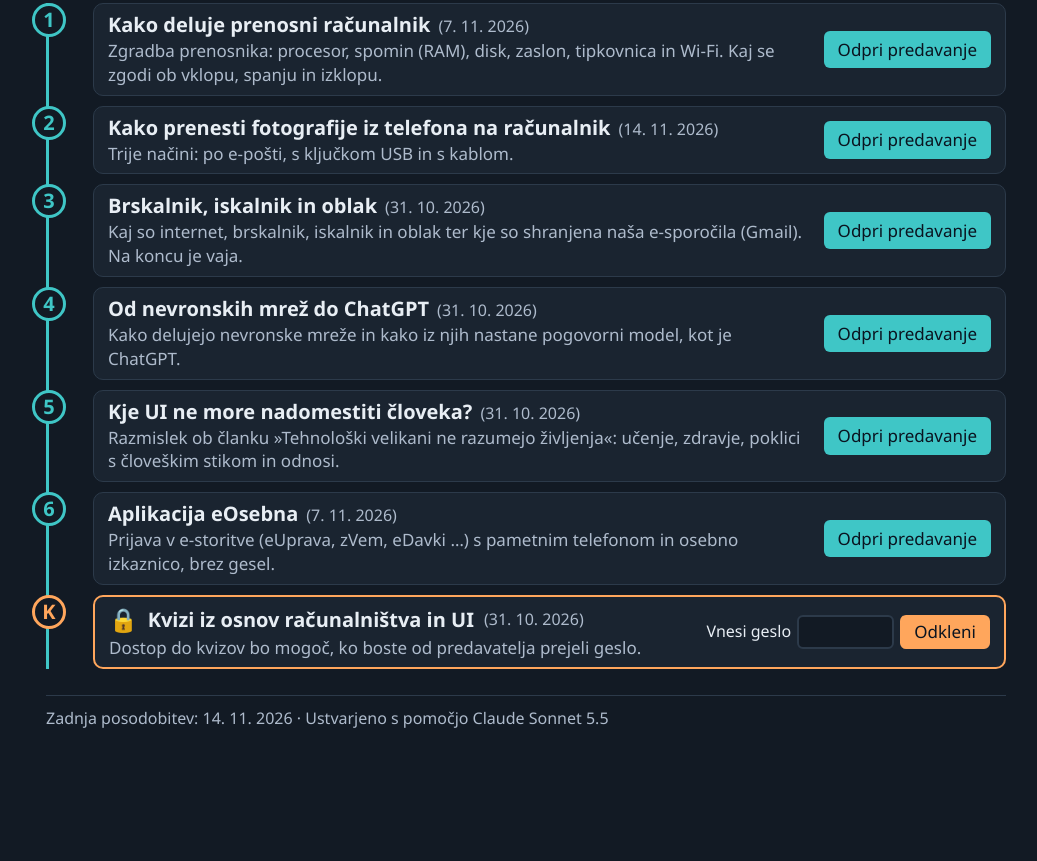
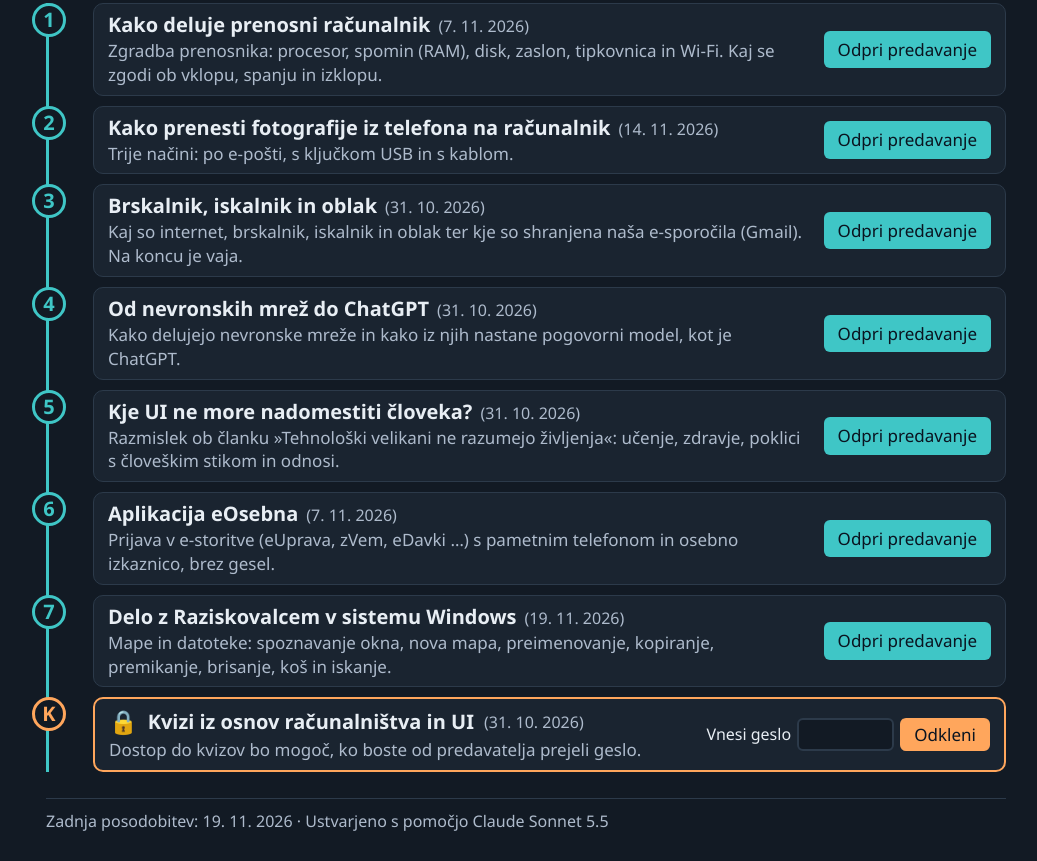
Before and after one commit to MarioDCA/DCA_2026, a plain HTML site: page index.html in a window 1280 px wide. Shown: the part 297-1158 px from the top of the page, without its empty margins (114-1151 px from the left). Before the commit the page ends 1055 px from the top, so only its background shows below. Drawn offline with Linux system fonts and the light colour scheme.

Commit message:
spremenjen index

```diff
--- a/index.html
+++ b/index.html
@@ -133,7 +133,7 @@
 
 
   <footer>
-    <span>Zadnja posodobitev: <span id="datum">14. 11. 2026</span> · Ustvarjeno s pomočjo Claude Sonnet 5.5</span>
+    <span>Zadnja posodobitev: <span id="datum">19. 11. 2026</span> · Ustvarjeno s pomočjo Claude Sonnet 5.5</span>
     <span id="zakleniZnovaOkvir" hidden> · <button type="button" id="zakleniZnova">Zakleni znova na tem računalniku</button></span>
   </footer>
 </main>
@@ -189,6 +189,13 @@ const PREDAVANJA = [
     opis: 'Prijava v e-storitve (eUprava, zVem, eDavki …) s pametnim telefonom in osebno izkaznico, brez gesel.',
     datum: '7. 11. 2026',
     url: 'html/06_eosebna-diapozitivi.html'
+  },
+  {
+    id: 'raziskovalec',
+    naslov: 'Delo z Raziskovalcem v sistemu Windows',
+    opis: 'Mape in datoteke: spoznavanje okna, nova mapa, preimenovanje, kopiranje, premikanje, brisanje, koš in iskanje.',
+    datum: '19. 11. 2026',
+    url: 'html/07_windows-raziskovalec.html'
   }
   /* Novo predavanje dodate tako, da sem prepišete blok { id, naslov, opis, url }.
      Če ga želite zakleniti, dodajte še  hash: '...'  */
@@ -208,7 +215,7 @@ const KVIZI = [
 
 /* ========================================================================== */
 /* Datum zadnje posodobitve: popravite ob vsaki spremembi strani */
-const ZADNJA_POSODOBITEV = '14. 11. 2026';
+const ZADNJA_POSODOBITEV = '19. 11. 2026';
 
 const SOL = 'dca2026:';
 const SHRAMBA = 'dca_odklep';
```
